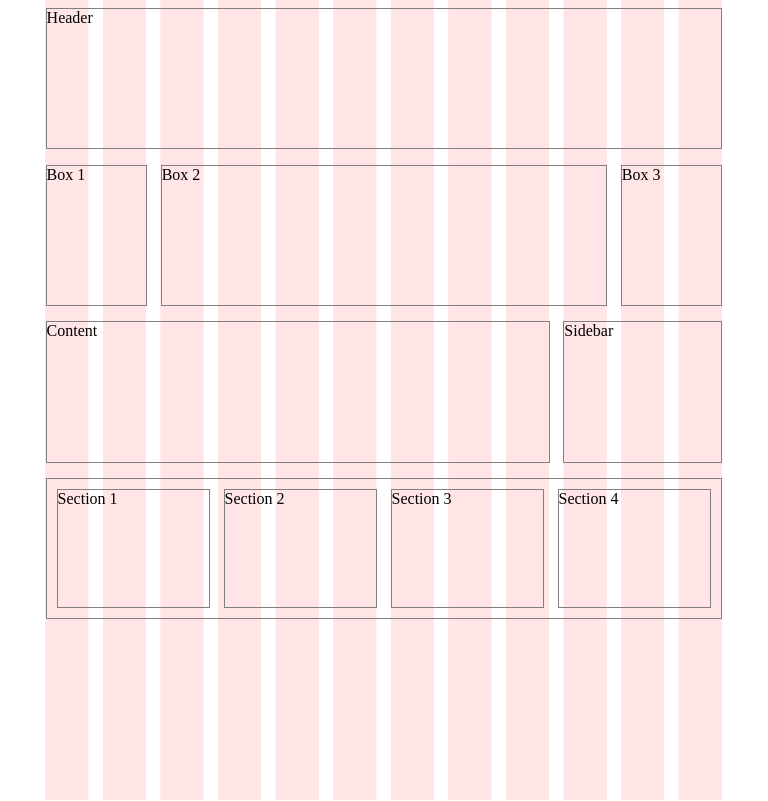
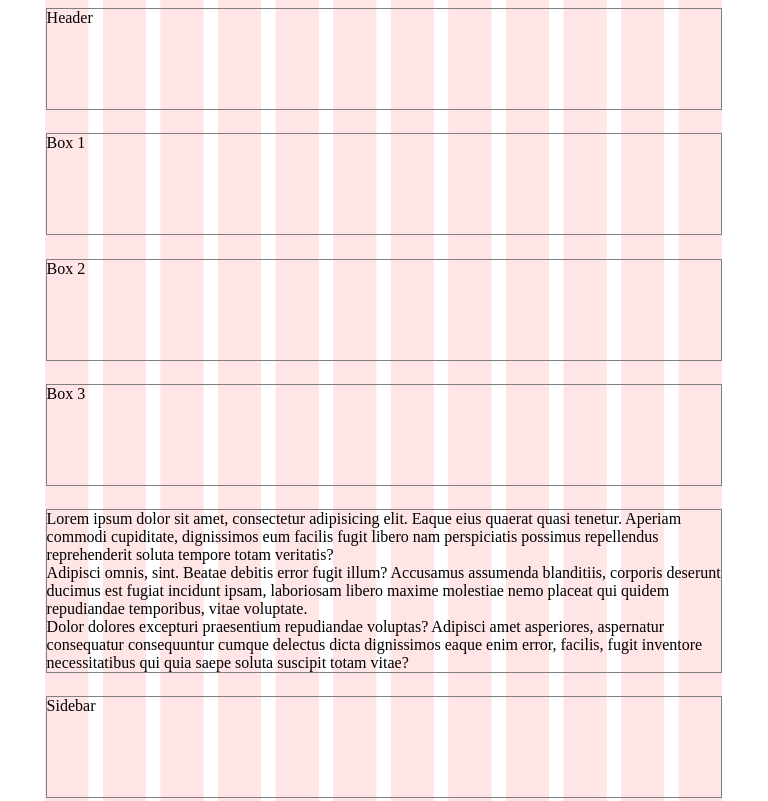
Before and after one commit to sighBRG/Webbapplikationer-grids, a plain HTML site: page index.html in a window 768 px wide. Shown: the top 801 px of the page. Drawn offline with Linux system fonts and the light colour scheme.

Commit message:
Added tablet & mobile

```diff
--- a/css/style.css
+++ b/css/style.css
@@ -8,17 +8,16 @@ section,
 aside,
 footer {
     border: 1px solid grey;
+    min-height: 100px;
 }
 
 #container {
     margin: 0 auto;
     width: 90%;
-    height: 90%;
-    min-height: 800px;
 
     display: grid;
     grid-template-columns: repeat(12, 1fr);
-    grid-template-rows: repeat(4, 1fr);
+    grid-template-rows: repeat(4, auto);
     grid-template-areas:
 			"header header header header header header header header header header header header"
 			"box1 box1 box2 box2 box2 box2 box2 box2 box2 box2 box3 box3"
@@ -93,12 +92,14 @@ footer {
     grid-area: content;
 }
 
+/*
+Desktop
+ */
 @media screen and (min-width: 1200px) {
 	#container {
         margin: 0 auto;
         width: 90%;
-        height: 90%;
-        min-height: 1200px;
+
 
         display: grid;
         grid-template-columns: repeat(12, 1fr);
@@ -112,16 +113,17 @@ footer {
 	}
 }
 
+/*
+Mindre desktop
+ */
 @media screen and (max-width: 1200px) and (min-width: 960px) {
     #container {
         margin: 0 auto;
         width: 90%;
-        height: 90%;
-        min-height: 960px;
 
         display: grid;
         grid-template-columns: repeat(12, 1fr);
-        grid-template-rows: repeat(4, 1fr);
+        grid-template-rows: repeat(4, auto);
         grid-template-areas:
 			"header header header header header header header header header header header header"
 			"box1 box1 box1 box2 box2 box2 box2 box2 box2 box3 box3 box3"
@@ -132,23 +134,40 @@ footer {
 }
 
 /*
-tablet
+Tablet
  */
 @media screen and (max-width: 960px) and (min-width: 768px) {
     #container {
         margin: 0 auto;
         width: 90%;
-        height: 90%;
-        min-height: 768px;
 
         display: grid;
         grid-template-columns: repeat(12, 1fr);
-        grid-template-rows: repeat(4, 1fr);
+        grid-template-rows: repeat(4, auto);
         grid-template-areas:
 			"header header header header header header header header header header header header"
 			"box1 box1 box1 box1 box2 box2 box2 box2 box3 box3 box3 box3"
 			"content content content content content content sidebar sidebar sidebar sidebar sidebar sidebar"
             "footer footer footer footer footer footer footer footer footer footer footer footer";
+        gap: 2%;
+    }
+}
+
+/*
+Footer
+ */
+@media screen and (max-width: 960px) and (min-width: 768px) {
+    .footer {
+        margin: 0 auto;
+        width: 97%;
+
+
+        display: grid;
+        grid-template-columns: repeat(12, 1fr);
+        grid-template-rows: repeat(2, auto);
+        grid-template-areas:
+            "footer-section1 footer-section1 footer-section1 footer-section1 footer-section1 footer-section1 footer-section2 footer-section2 footer-section2 footer-section2 footer-section2 footer-section2"
+            "footer-section3 footer-section3 footer-section3 footer-section3 footer-section3 footer-section3 footer-section4 footer-section4 footer-section4 footer-section4 footer-section4 footer-section4";
         gap: 2%;
     }
 }
@@ -161,18 +180,40 @@ mobiltelefon
     #container {
         margin: 0 auto;
         width: 90%;
-        height: 90%;
-
-        max-height: 768px;
 
         display: grid;
-        grid-template-columns: repeat(12, 1fr);
-        grid-template-rows: repeat(5, 1fr);
+        grid-template-columns: 1fr;
+        grid-template-rows: repeat(7, minmax(100px, auto));
         grid-template-areas:
-			"header header header header header header header header header header header header"
-			"box1 box1 box2 box2 box2 box2 box2 box2 box2 box2 box3 box3"
-			"content content content content content content content content content sidebar sidebar sidebar"
-            "footer footer footer footer footer footer footer footer footer footer footer footer";
+			"header"
+			"box1"
+            "box2"
+            "box3"
+			"content"
+            "sidebar"
+            "footer";
         gap: 2%;
     }
 }
+
+
+
+/*
+Footer-contents
+ */
+@media screen and (max-width: 768px) {
+    .footer {
+        margin: 0 auto;
+        width: 96%;
+
+        display: grid;
+        grid-template-columns: 1fr;
+        grid-template-rows: repeat(4, auto);
+        grid-template-areas:
+            "footer-section1"
+            "footer-section2"
+            "footer-section3"
+            "footer-section4";
+        gap: 20px 2%;
+    }
+}
--- a/index.html
+++ b/index.html
@@ -10,13 +10,25 @@
     <section class="box1">Box 1</section>
     <section class="box2">Box 2</section>
     <section class="box3">Box 3</section>
-    <section class="content">Content</section>
+    <section class="content">
+        <div>Lorem ipsum dolor sit amet, consectetur adipisicing elit. Eaque eius quaerat quasi tenetur. Aperiam commodi
+            cupiditate, dignissimos eum facilis fugit libero nam perspiciatis possimus repellendus reprehenderit soluta
+            tempore totam veritatis?
+        </div>
+        <div>Adipisci omnis, sint. Beatae debitis error fugit illum? Accusamus assumenda blanditiis, corporis deserunt
+            ducimus est fugiat incidunt ipsam, laboriosam libero maxime molestiae nemo placeat qui quidem repudiandae
+            temporibus, vitae voluptate.
+        </div>
+        <div>Dolor dolores excepturi praesentium repudiandae voluptas? Adipisci amet asperiores, aspernatur consequatur
+            consequuntur cumque delectus dicta dignissimos eaque enim error, facilis, fugit inventore necessitatibus qui
+            quia saepe soluta suscipit totam vitae?
+        </div></section>
     <aside class="sidebar">Sidebar</aside>
     <footer class="footer">
-            <section class="footer-section1">Section 1</section>
-            <section class="footer-section2">Section 2</section>
-            <section class="footer-section3">Section 3</section>
-            <section class="footer-section4">Section 4</section>
+        <section class="footer-section1">Section 1</section>
+        <section class="footer-section2">Section 2</section>
+        <section class="footer-section3">Section 3</section>
+        <section class="footer-section4">Lorem ipsum dolor sit amet, consectetur adipisicing elit. Consectetur id iste iusto natus vitae. Alias consequuntur dolorum harum nihil quae quibusdam quo saepe sed tenetur vitae? Aliquam autem sequi voluptate.</section>
     </footer>
 
 </div>
```
